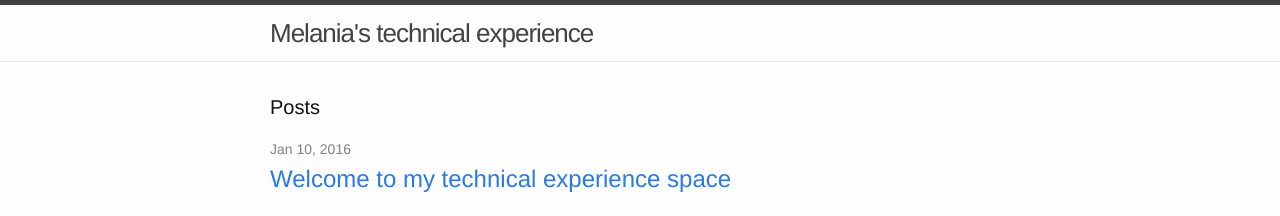
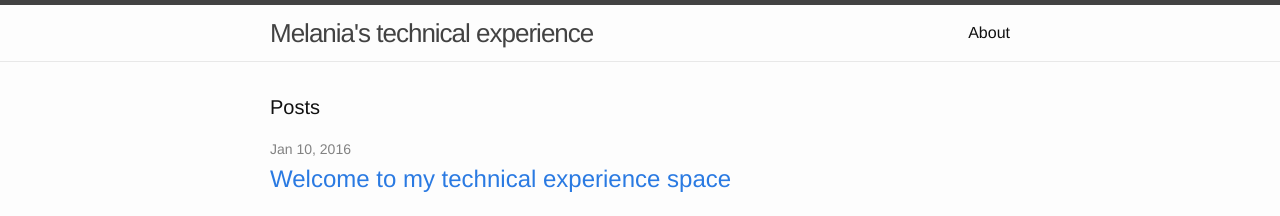
Before and after one commit to melaniaandrisan/melaniaandrisan.github.io, a Jekyll site: the page built from index.html, in a window 1280 px wide. Shown: the top 216 px of the page. Built offline with Jekyll 4.4.1, drawn with Linux system fonts in a browser that asks for light colours.

Commit message:
Updated header.html

```diff
--- a/_includes/header.html
+++ b/_includes/header.html
@@ -14,7 +14,7 @@
       </a>
 
       <div class="trigger">
-        {% for my_page in site.pages_list %}
+        {% for my_page in site.pages %}
           {% if my_page.title %}
           <a class="page-link" href="{{ my_page.url | prepend: site.baseurl }}">{{ my_page.title }}</a>
           {% endif %}
```
